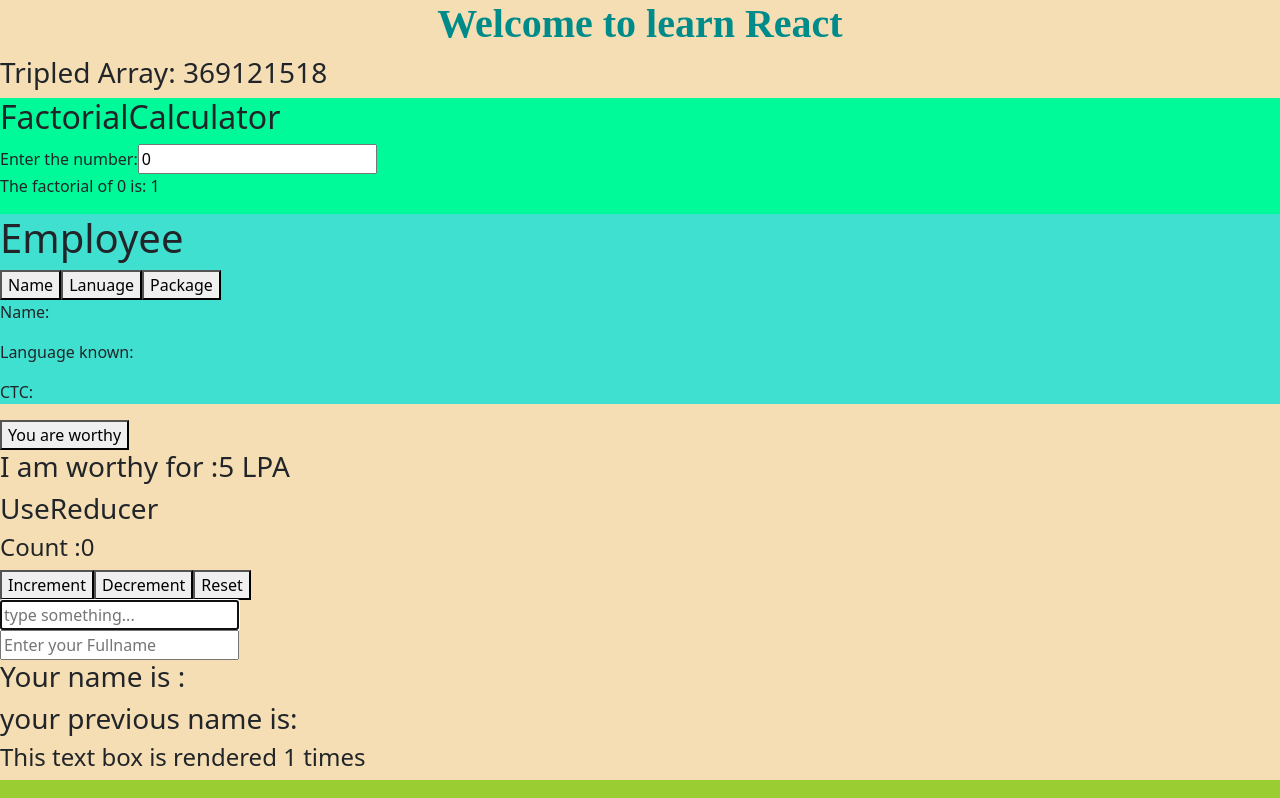
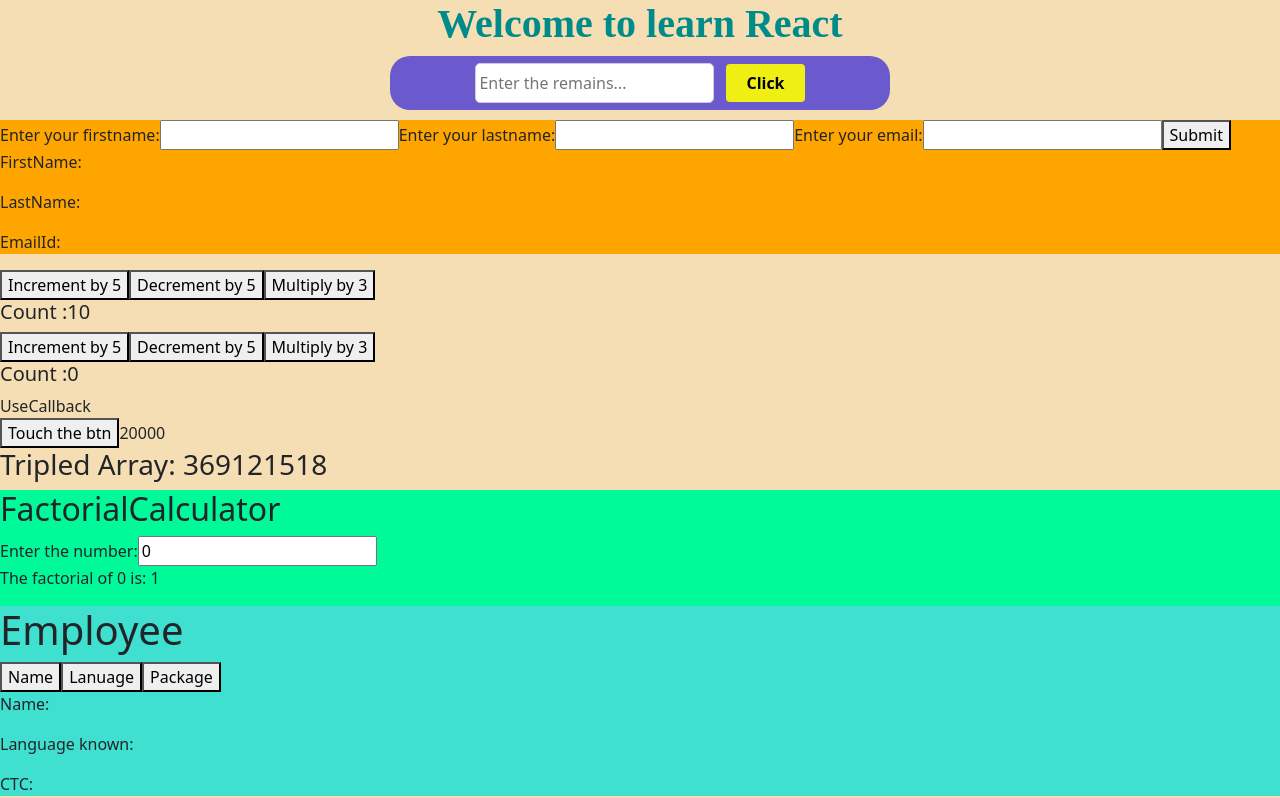
Before and after one commit to Mohandhass1111/Yaash, a React (Create React App) app: page / in a window 1280 px wide. Shown: the top 798 px of the page. Built offline with nearby package versions, Linux system fonts and the light colour scheme.

Commit message:
worked files

```diff
--- a/src/App.js
+++ b/src/App.js
@@ -38,6 +38,11 @@
 import Employee from "./components2/Employee";
 import FactorialCalculator from "./components2/Usememo";
 import Map from "./components2/Map";
+import UseCallback from "./components2/UseCallback";
+import Counter1 from "./Custom/Counter1";
+import Counter2 from "./Custom/Counter2";
+import UseInput from "./Custom/UseInput";
+import FormVaild from "./DP/FormVaild";
 
 function App() {
   return (
@@ -52,6 +57,11 @@
       >
         Welcome to learn React
       </h1>
+      <UseInput />
+      <FormVaild />
+      <Counter1 />
+      <Counter2 />
+      <UseCallback />
       <Map />
       <FactorialCalculator />
       <Employee />
--- /dev/null
+++ b/src/Custom/Counter1.js
@@ -0,0 +1,16 @@
+import React from "react";
+import UseCounter from "./Usecounter";
+
+function Counter1() {
+  const [Count, Increment, Decrement, Multiply] = UseCounter(10);
+  return (
+    <div>
+      <button onClick={Increment}>Increment by 5</button>
+      <button onClick={Decrement}>Decrement by 5</button>
+      <button onClick={Multiply}>Multiply by 3</button>
+      <h5>Count :{Count}</h5>
+    </div>
+  );
+}
+
+export default Counter1;
--- /dev/null
+++ b/src/Custom/Counter2.js
@@ -0,0 +1,16 @@
+import React from "react";
+import UseCounter from "./Usecounter";
+
+function Counter2() {
+  const [Count, Increment, Decrement, Multiply] = UseCounter();
+  return (
+    <div>
+      <button onClick={Increment}>Increment by 5</button>
+      <button onClick={Decrement}>Decrement by 5</button>
+      <button onClick={Multiply}>Multiply by 3</button>
+      <h5>Count :{Count}</h5>
+    </div>
+  );
+}
+
+export default Counter2;
--- /dev/null
+++ b/src/Custom/InputField.js
@@ -0,0 +1,14 @@
+import { useState } from "react";
+
+function useInputField(Initialval) {
+  const [Value, setValue] = useState(Initialval);
+  const Fieldchange = (e) => {
+    setValue(e.target.value);
+  };
+  const Reset = () => {
+    setValue(Initialval);
+  };
+  return [Value, Fieldchange, Reset];
+}
+
+export default useInputField;
--- /dev/null
+++ b/src/Custom/UseInput.js
@@ -0,0 +1,59 @@
+import React from "react";
+import useInputField from "./InputField";
+
+function UseInput() {
+  const [ChangedValue, Fieldchange, Reset] = useInputField("");
+  const HandleSubmit = (e) => {
+    e.preventDefault();
+    alert("I made of " + ChangedValue);
+    Reset();
+  };
+  return (
+    <form
+      onSubmit={HandleSubmit}
+      style={{
+        backgroundColor: "slateblue",
+        width: "500px",
+        textAlign: "center",
+        lineHeight: "2",
+        padding: "7px",
+        margin: "0 auto",
+        borderRadius: "20px",
+      }}
+    >
+      <label>
+        <input
+          type="text"
+          value={ChangedValue}
+          onChange={Fieldchange}
+          placeholder="Enter the remains..."
+          style={{
+            padding: "3px",
+            borderRadius: "5px",
+            outline: "none",
+            transition: "border-color 0.2s ease-in-out",
+            marginRight: "6px",
+            border: " 1px solid #ccc",
+            textDecoration: "none",
+          }}
+        />
+      </label>
+      <button
+        type="submit"
+        style={{
+          border: "none",
+          color: "black",
+          backgroundColor: "rgba(255, 255, 0, 0.9)",
+          fontWeight: "bolder",
+          padding: "3px 20px 3px 20px",
+          marginLeft: "6px",
+          borderRadius: "4px",
+        }}
+      >
+        Click
+      </button>
+    </form>
+  );
+}
+
+export default UseInput;
--- /dev/null
+++ b/src/Custom/Usecounter.js
@@ -0,0 +1,17 @@
+import { useState } from "react";
+
+function UseCounter(Initial = 0) {
+  const [Count, setCount] = useState(Initial);
+  const Increment = () => {
+    setCount((pc) => pc + 5);
+  };
+  const Decrement = () => {
+    setCount((pc) => pc - 5);
+  };
+  const Multiply = () => {
+    setCount((pc) => pc * 3);
+  };
+  return [Count, Increment, Decrement, Multiply];
+}
+
+export default UseCounter;
--- /dev/null
+++ b/src/DP/FormVaild.js
@@ -0,0 +1,48 @@
+import React, { useState } from "react";
+
+function FormVaild() {
+  const [Form, setForm] = useState({ firstname: "", lastname: "", email: "" });
+  const clear = () => {
+    setForm({ firstname: "", lastname: "", email: "" });
+  };
+  const onSet = () => {
+    alert("Successfully stored the details");
+    clear();
+  };
+  return (
+    <div style={{ backgroundColor: "orange", marginTop: "10px" }}>
+      <form onSubmit={onSet}>
+        <label>
+          Enter your firstname:
+          <input
+            type="text"
+            value={Form.firstname}
+            onChange={(e) => setForm({ ...Form, firstname: e.target.value })}
+          />
+        </label>
+        <label>
+          Enter your lastname:
+          <input
+            type="text"
+            value={Form.lastname}
+            onChange={(e) => setForm({ ...Form, lastname: e.target.value })}
+          />
+        </label>
+        <label>
+          Enter your email:
+          <input
+            type="email"
+            value={Form.email}
+            onChange={(e) => setForm({ ...Form, email: e.target.value })}
+          />
+        </label>
+        <button>Submit</button>
+        <p>FirstName:{Form.firstname}</p>
+        <p>LastName:{Form.lastname}</p>
+        <p>EmailId:{Form.email}</p>
+      </form>
+    </div>
+  );
+}
+
+export default FormVaild;
--- /dev/null
+++ b/src/components2/Title.js
@@ -0,0 +1,7 @@
+import React from "react";
+
+const Title = () => {
+  return <div>UseCallback</div>;
+};
+
+export default Title;
--- /dev/null
+++ b/src/components2/UseCallback.js
@@ -0,0 +1,18 @@
+import React, { useCallback, useState } from "react";
+import Title from "./Title";
+
+function UseCallback() {
+  const [Salary, IncrementSalary] = useState(20000);
+  const HandleClick = useCallback(() => {
+    IncrementSalary(Salary + 2000);
+  }, [Salary]);
+  return (
+    <div>
+      <Title />
+      <button onClick={HandleClick}>Touch the btn</button>
+      <>{Salary}</>
+    </div>
+  );
+}
+
+export default UseCallback;
```
